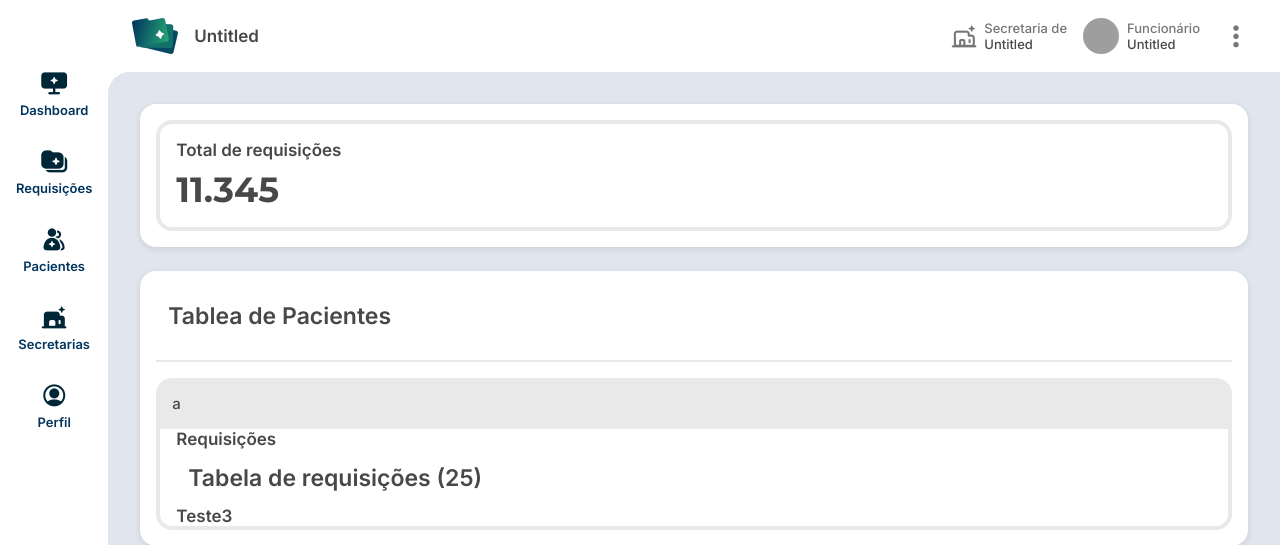
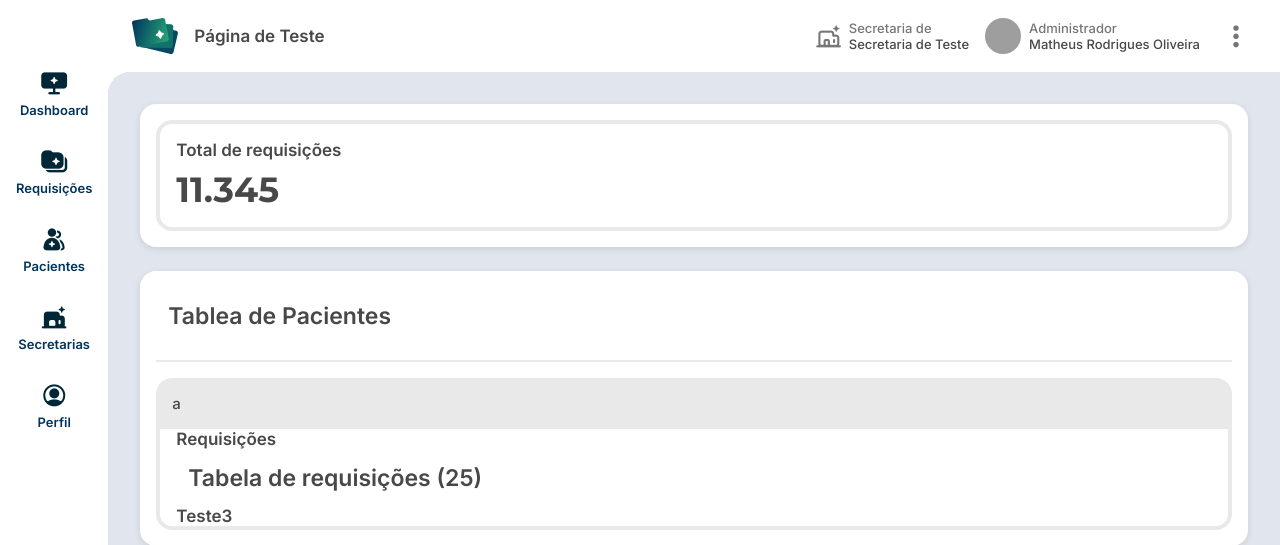
Before and after one commit to matheeus4568/Salus-System-Projeto-Integrador, a Django app: page / in a window 1280 px wide. Shown: the top 545 px of the page. Run offline with Django 5.2, Linux system fonts and the light colour scheme; some web fonts are replaced; grey boxes are pictures that could not be loaded.

Commit message:
fix: add variáveis de url para página de secretaria e perfil no header e exclui arquivo 'sidebar.html'

```diff
--- a/templates/components/header.html
+++ b/templates/components/header.html
@@ -2,9 +2,11 @@
 <!-- VARIAVEIS DO HEADER -->
 <!-- title_icon: nome do arquivo svg do icone do titulo da pagina -->
 <!-- page_title: titulo da pagina -->
-<!-- name_secratary: nome da secretaria -->
-<!-- role: função do funcionário -->
-<!-- name_employee: nome do funcionário -->
+<!-- secratary_name: nome da secretaria -->
+<!-- user_role: função do funcionário -->
+<!-- user_name: nome do funcionário -->
+<!-- url_secretary: url da pagina da secretaria -->
+<!-- url_profile: url da pagina do perfil -->
 
 <div class="header">
 
@@ -15,19 +17,19 @@
 
     <div class="header-menu">
 
-        <a class="header-menu-item" href="#">
+        <a class="header-menu-item" href="{{ url_secretary }}">
             {% include 'components/icon.html' with icon='icon-secretary' %}
             <div class="">
             <p class="txt-sm mid-gray">Secretaria de</p>
-            <p class="txt-sm">{{ name_secratary|default:"Untitled" }}</p>
+            <p class="txt-sm">{{ secratary_name|default:"Untitled" }}</p>
             </div>
         </a>
 
-        <a class="header-menu-item" href="#">
+        <a class="header-menu-item" href="{{ url_profile }}">
             <img class="header-profile-picture" src="{% static 'images/placeholders/image.png' %}" alt="Foto do perfil">
             <div class="">
-            <p class="txt-sm mid-gray">{{ role|default:"Funcionário" }}</p>
-            <p class="txt-sm">{{ name_employee|default:"Untitled" }}</p>
+            <p class="txt-sm mid-gray">{{ user_role|default:"Funcionário" }}</p>
+            <p class="txt-sm">{{ user_name|default:"Untitled" }}</p>
             </div>
         </a>
 
--- a/templates/m_teste.html
+++ b/templates/m_teste.html
@@ -11,7 +11,7 @@
 {% endblock %}
 
 {% block header %}
-    {% include "components/header.html" %}
+    {% include "components/header.html" with page_title="Página de Teste" secratary_name="Secretaria de Teste" user_role="Administrador" user_name="Matheus Rodrigues Oliveira" %}
 {% endblock %}
 
 {% block main %}
```
Also changed, not shown: templates/components/sidebar.html (deleted, +0 -19 lines).
